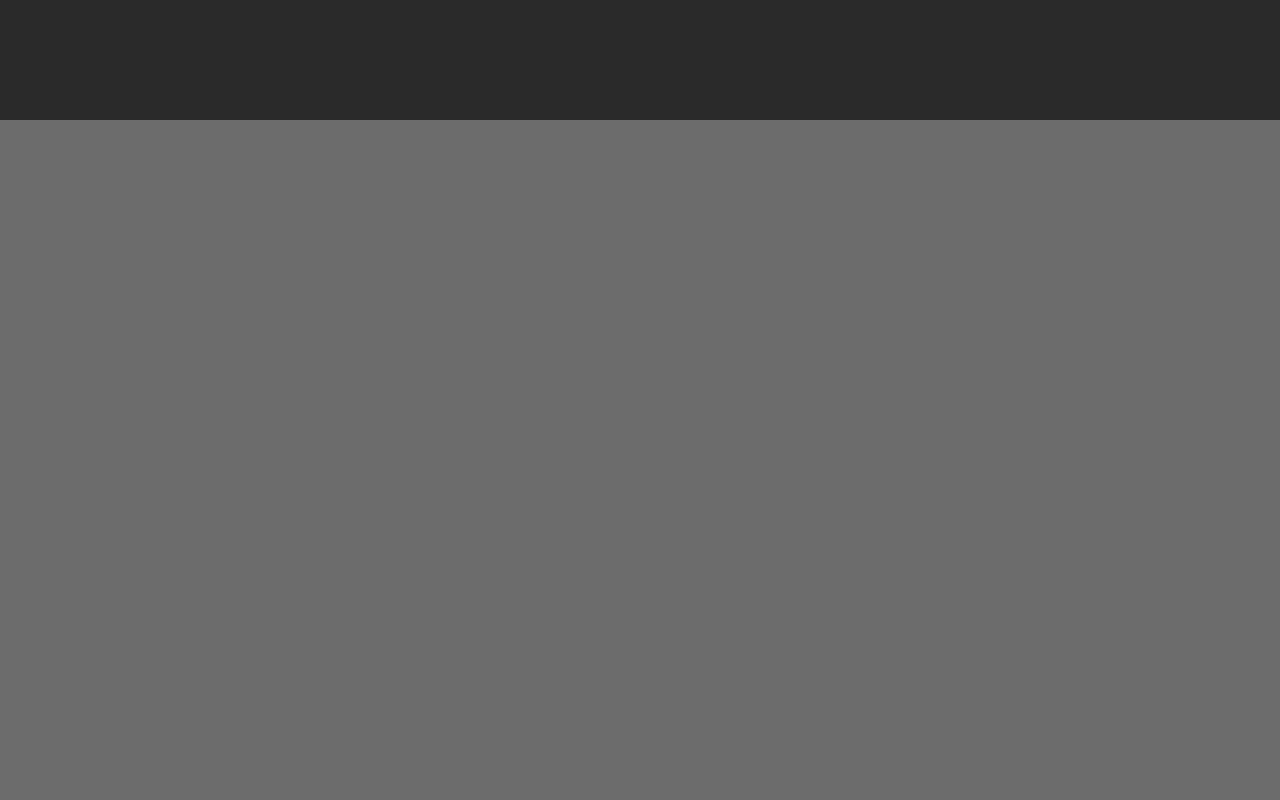
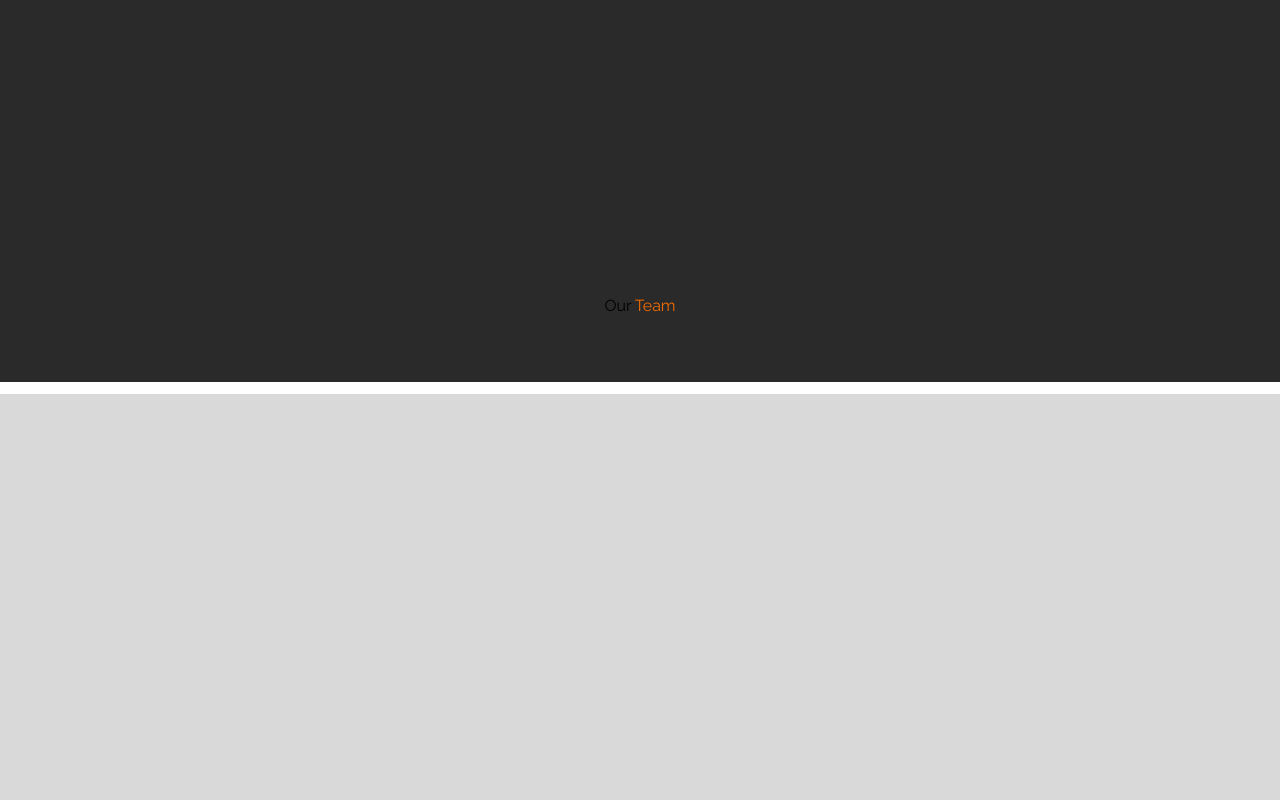
Before and after one commit to Techxaro/tecxaro-website, a React (Vite) app in the folder website/: page / in a window 1280 px wide. Shown: the part 5640-6440 px from the top of the page. Built offline with nearby package versions, Linux system fonts and the light colour scheme.

Commit message:
the team section of the website is done

```diff
--- a/website/src/screenSize/Desktop/Components/_8_ourTeam.jsx
+++ b/website/src/screenSize/Desktop/Components/_8_ourTeam.jsx
@@ -2,7 +2,21 @@
 
 export const TeamSection = () => {
   return (
-    <div>
+    <div id="TS-main">
+
+
+        {/* OUR TEAM HEADING */}
+        <div className="text-8xl raleway font-semibold mb-4 ">
+          <h1 className=" text-white PS-heading">Our <span className=" color-orange">Team</span></h1>
+        </div>
+
+
+        {/* IMAGE OF OUR TEAM */}
+        <div className="TS-team-image-wrapper">
+
+        </div>
+
+
 
     </div>
   )
--- a/website/src/screenSize/Desktop/Pages/homePage.css
+++ b/website/src/screenSize/Desktop/Pages/homePage.css
@@ -631,3 +631,63 @@
     color: white;
     padding: 1rem;
 }
+
+
+
+
+
+
+
+
+
+
+
+
+
+
+
+
+
+
+
+
+
+
+
+
+
+
+
+
+
+
+
+
+
+
+
+
+
+
+/* THE TEAM SECTION  */
+#TS-main{
+
+    width: 100%;
+    max-width: 1920px;
+    height: 59rem;
+    background-color: var(--grey);
+
+    display: flex;
+    flex-direction: column;
+    justify-content: center;
+    align-items: center;
+}
+
+.TS-team-image-wrapper{
+
+    width: 1315px;
+    height: 31.8rem;
+    background-color: var(--lightGrey);
+
+    border: 12px solid white;
+}
--- a/website/src/screenSize/Desktop/Pages/homePage.jsx
+++ b/website/src/screenSize/Desktop/Pages/homePage.jsx
@@ -7,6 +7,7 @@ import { TailoredForYou } from "../Components/_4_whyChooseUs-2"
 import { FocusOnInnovation } from "../Components/_5_whyChooseUs-3"
 import { TheOrangeBanner } from "../Components/_6_orangeBanner"
 import { ProjectsSection } from "../Components/_7_ourProjects"
+import { TeamSection } from "../Components/_8_ourTeam"
 
 // CSS
 import "./homePage.css"
@@ -22,6 +23,7 @@ export const HomePageDesktop = () => {
         <FocusOnInnovation/>
         <TheOrangeBanner/>
         <ProjectsSection/>
+        <TeamSection/>
     </div>
   )
 }
```
